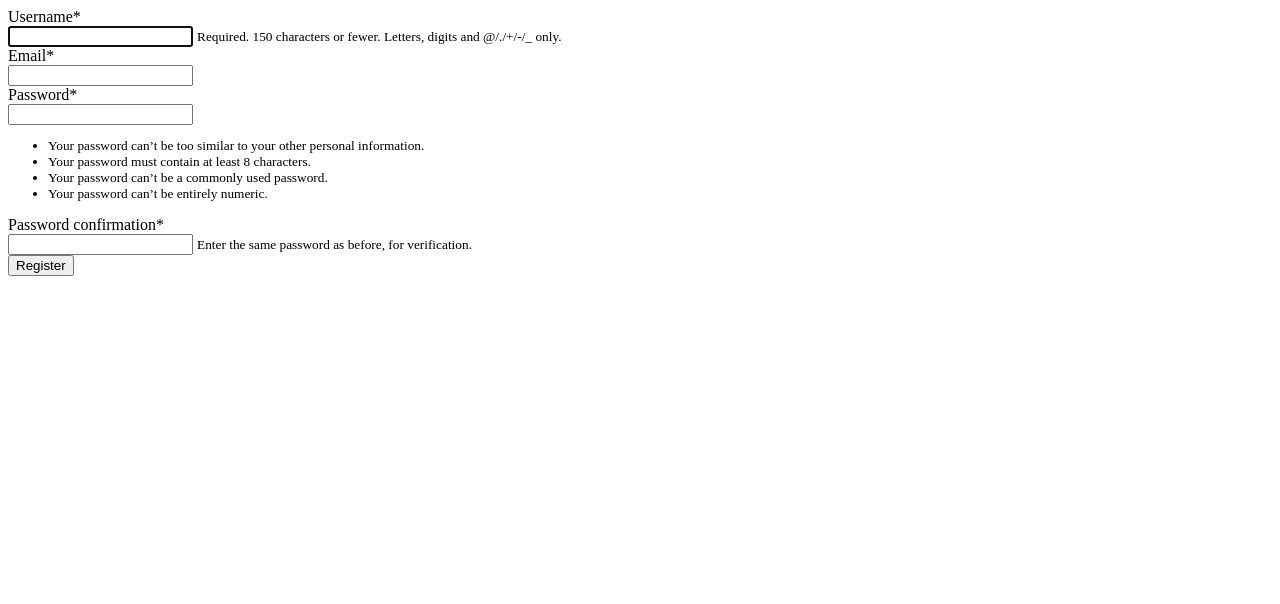
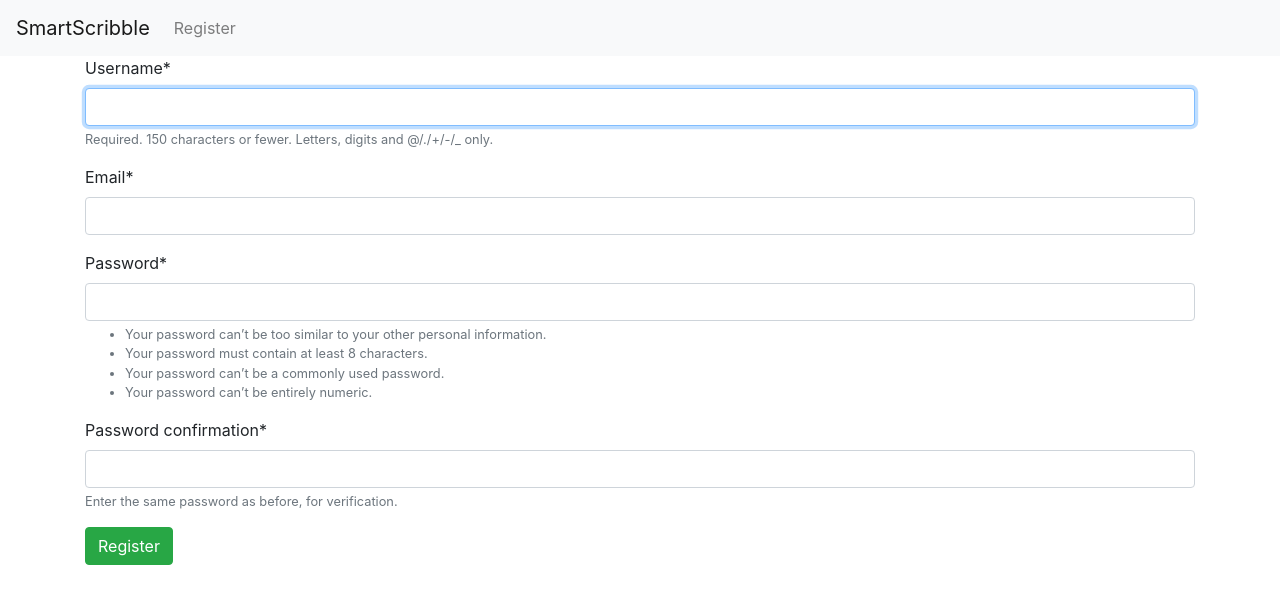
Before and after one commit to juliannovoa/SmartScribble, a Django app: page /register/ in a window 1280 px wide. Shown: the top 604 px of the page. Run offline with Django 3.2, Linux system fonts and the light colour scheme; some libraries are stand-ins or nearby versions.

Commit message:
Initial navbar for the site

```diff
--- a/src/templates/base.html
+++ b/src/templates/base.html
@@ -1,16 +1,19 @@
-<html>
+<!doctype html>
+<html lang="en">
 <head>
-    <title>
-        {% block title %}
-        {% endblock %}
-    </title>
+    <meta charset="utf-8">
+    <meta name="viewport" content="width=device-width, initial-scale=1, shrink-to-fit=no">
+    <link rel="stylesheet" href="https://stackpath.bootstrapcdn.com/bootstrap/4.3.1/css/bootstrap.min.css" integrity="sha384-ggOyR0iXCbMQv3Xipma34MD+dH/1fQ784/j6cY/iJTQUOhcWr7x9JvoRxT2MZw1T" crossorigin="anonymous">
+    <title>{% block title %}{% endblock %}</title>
 </head>
-
 <body>
-    <div id="content" name="content">
-	{% block content %}
-	{% endblock %}
+    {% include 'navbar.html' %}
+    <div class="container" name="content">
+	    {% block content %}
+	    {% endblock %}
     </div>
-
+    <script src="https://code.jquery.com/jquery-3.3.1.slim.min.js" integrity="sha384-q8i/X+965DzO0rT7abK41JStQIAqVgRVzpbzo5smXKp4YfRvH+8abtTE1Pi6jizo" crossorigin="anonymous"></script>
+    <script src="https://cdnjs.cloudflare.com/ajax/libs/popper.js/1.14.7/umd/popper.min.js" integrity="sha384-UO2eT0CpHqdSJQ6hJty5KVphtPhzWj9WO1clHTMGa3JDZwrnQq4sF86dIHNDz0W1" crossorigin="anonymous"></script>
+    <script src="https://stackpath.bootstrapcdn.com/bootstrap/4.3.1/js/bootstrap.min.js" integrity="sha384-JjSmVgyd0p3pXB1rRibZUAYoIIy6OrQ6VrjIEaFf/nJGzIxFDsf4x0xIM+B07jRM" crossorigin="anonymous"></script>
 </body>
 </html>
--- /dev/null
+++ b/src/templates/navbar.html
@@ -0,0 +1,13 @@
+<nav class="navbar navbar-expand-sm navbar-light bg-light">
+  <a class="navbar-brand" href="{% url 'home' %}">SmartScribble</a>
+  <button class="navbar-toggler" type="button" data-toggle="collapse" data-target="#navbarSupportedContent" aria-controls="navbarSupportedContent" aria-expanded="false" aria-label="Toggle navigation">
+    <span class="navbar-toggler-icon"></span>
+  </button>
+  <div class="collapse navbar-collapse" id="navbarSupportedContent">
+    <ul class="navbar-nav mr-auto">
+      <li class="nav-item">
+        <a class="nav-link" href="{% url 'register' %}">Register</a>
+      </li>
+    </ul>
+  </div>
+</nav>
```
